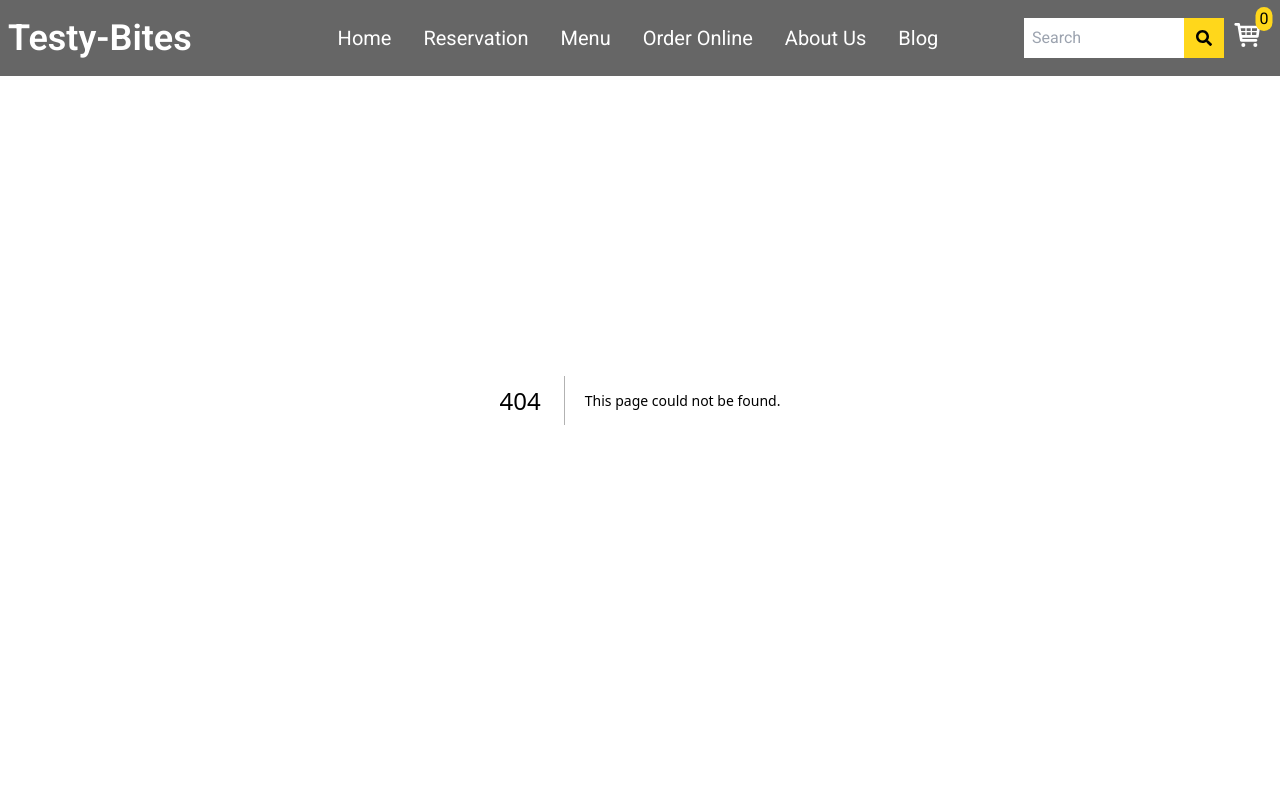
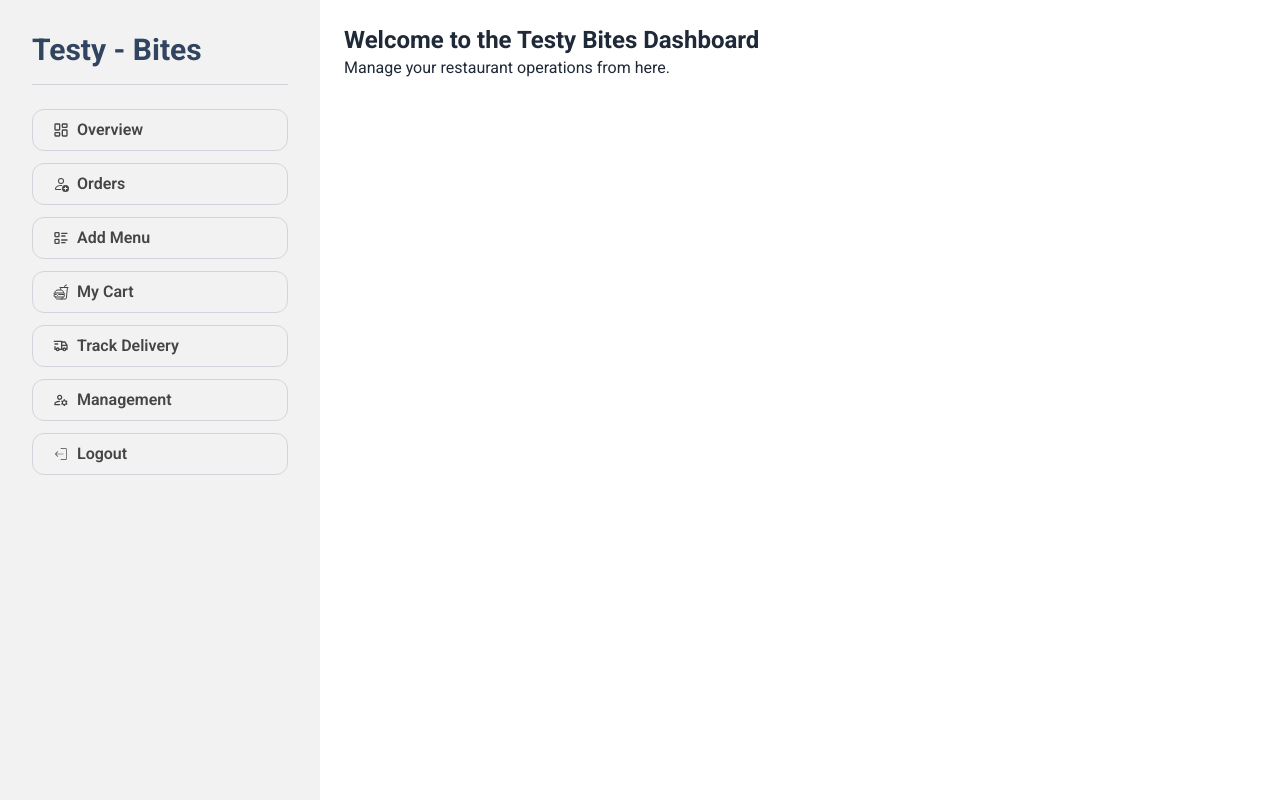
Before and after one commit to asif883/Testy-Bites-with-next.js, a Next.js app: page /dashboard in a window 1280 px wide. Before the commit this address had no page. Shown: the top 800 px of the page. Built offline with nearby package versions, Linux system fonts and the light colour scheme.

Commit message:
create dashboard

```diff
--- /dev/null
+++ b/src/app/Components/ClientWrapper.jsx
@@ -0,0 +1,18 @@
+"use client";
+import { usePathname } from "next/navigation";
+import NavBar from "./shared/Navbar";
+import Footer from "./shared/Footer";
+
+
+export default function ClientWrapper({ children }) {
+  const pathname = usePathname();
+  const isDashboard = pathname.startsWith("/dashboard"); // Check if it's a dashboard page
+
+  return (
+    <>
+      {!isDashboard && <NavBar />}
+      {children}
+      {!isDashboard && <Footer />}
+    </>
+  );
+}
--- /dev/null
+++ b/src/app/Components/Dashboard/Sidebar.jsx
@@ -0,0 +1,82 @@
+"use client"
+
+import { LuLayoutDashboard } from "react-icons/lu";
+import { TbListDetails } from "react-icons/tb";
+import { IoFastFoodOutline } from "react-icons/io5";
+import { TbTruckDelivery } from "react-icons/tb";
+import { MdOutlineManageAccounts } from "react-icons/md";
+import { CiLogout } from "react-icons/ci";
+import { BsPersonAdd } from "react-icons/bs";
+import Link from "next/link";
+
+
+
+
+const Routes = [
+  {
+    id: 1,
+    label: "Overview",
+    icon: <LuLayoutDashboard />,
+    link: "/dashboard",
+  },
+  {
+    id: 2,
+    label: "Orders",
+    icon: <BsPersonAdd/>,
+    link: "/dashboard/orders",
+  },
+  {
+    id: 3,
+    label: "Add Menu",
+    icon: <TbListDetails/>,
+    link: "/dashboard/add-menu",
+  },
+  {
+    id: 4,
+    label: "My Cart",
+    icon: <IoFastFoodOutline/>,
+    link: "/dashboard/cart",
+  },
+  {
+    id: 5,
+    label: "Track Delivery",
+    icon: <TbTruckDelivery/>,
+    link: "/dashboard/track-delivery",
+  },
+  {
+    id: 6,
+    label: "Management",
+    icon: <MdOutlineManageAccounts/>,
+    link: "/dashboard/management",
+  },
+];
+
+const Sidebar = () => {
+
+  return (
+    <div className="p-4">
+      <div className="text-center border-b border-gray-300 pb-4">
+        <Link href='/' className="text-center text-3xl font-bold text-[#324560] flex gap-1 items-center">
+          Testy - Bites
+        </Link>
+      </div>
+      <div className="py-6 space-y-3">
+        {Routes.map((route) => (
+          <Link href={route.link}
+            className="flex items-center gap-2 text-[#444546] font-semibold border border-gray-300 rounded-xl px-5 py-2"
+
+            key={route.id}
+          >
+            {route.icon && <span>{route.icon}</span>}
+            {route.label}
+          </Link>
+        ))}
+         <button className="flex items-center gap-2 text-[#444546] font-semibold border border-gray-300 rounded-xl px-5 py-2 w-full">
+          <CiLogout/>  Logout
+         </button>
+      </div>
+    </div>
+  );
+};
+
+export default Sidebar;
--- a/src/app/Components/shared/Navbar.jsx
+++ b/src/app/Components/shared/Navbar.jsx
@@ -74,7 +74,7 @@ const NavBar = () => {
                     <div className='ml-2'>
                         <div className="indicator">
                             <span className="indicator-item bg-[#FFD71B] rounded-badge text-black px-1">0</span>
-                            <Link href='/cart' className=""><TiShoppingCart size={32}/></Link>
+                            <Link href='/dashboard' className=""><TiShoppingCart size={32}/></Link>
                         </div>
                     </div>
                 </div>
--- /dev/null
+++ b/src/app/dashboard/layout.jsx
@@ -0,0 +1,33 @@
+import { RiMenu2Line } from "react-icons/ri";
+import Sidebar from "../Components/Dashboard/Sidebar";
+
+export const metadata = {
+    title: "Dashboard - Testy Bites",
+    description: "Manage orders, products, and settings in the Testy Bites dashboard.",
+    icons: "/logo.png",
+  };
+
+  export default function DashboardLayout({ children }) {
+    return (
+      <div className="drawer lg:drawer-open">
+        <input id="my-drawer-2" type="checkbox" className="drawer-toggle" />
+
+        {/* Main Content */}
+        <div className="drawer-content  p-6 w-full">
+         <label htmlFor="my-drawer-2" className="drawer-button lg:hidden">
+             <RiMenu2Line  className="mb-4" size={24}/>
+          </label>
+          {children}
+
+        </div>
+
+        {/* Sidebar */}
+        <div className="drawer-side">
+          <label htmlFor="my-drawer-2" aria-label="close sidebar" className="drawer-overlay"></label>
+          <ul className="bg-base-200 min-h-full w-80 p-4">
+             <Sidebar/>
+          </ul>
+        </div>
+      </div>
+    );
+  }
--- /dev/null
+++ b/src/app/dashboard/orders/page.jsx
@@ -0,0 +1,11 @@
+import React from 'react';
+
+const page = () => {
+    return (
+        <div>
+
+        </div>
+    );
+};
+
+export default page;
--- /dev/null
+++ b/src/app/dashboard/page.jsx
@@ -0,0 +1,8 @@
+export default function DashboardPage() {
+    return (
+      <div>
+        <h1 className="text-2xl font-bold">Welcome to the Testy Bites Dashboard</h1>
+        <p>Manage your restaurant operations from here.</p>
+      </div>
+    );
+  }
--- a/src/app/layout.js
+++ b/src/app/layout.js
@@ -1,33 +1,25 @@
-import { Geist, Geist_Mono } from "next/font/google";
 import "./globals.css";
 import NavBar from "./Components/shared/Navbar";
 import Footer from "./Components/shared/Footer";
+import ClientWrapper from "./Components/ClientWrapper";
 
-const geistSans = Geist({
-  variable: "--font-geist-sans",
-  subsets: ["latin"],
-});
 
-const geistMono = Geist_Mono({
-  variable: "--font-geist-mono",
-  subsets: ["latin"],
-});
+
 
 export const metadata = {
-  title: "Testy-Bites",
-  description: "Best restaurant for delicious food",
-  icons: "/logo.png"
+  title: "Testy Bites - Delicious Meals",
+  description: "Order the best food from Testy Bites!",
+  icons:"./logo.png"
 };
 
 export default function RootLayout({ children }) {
+
+
+
   return (
     <html lang="en" data-theme="light">
-      <body
-        className={`${geistSans.variable} ${geistMono.variable} antialiased`}
-      >
-        <NavBar/>
-        {children}
-        <Footer/>
+      <body>
+        <ClientWrapper>{children}</ClientWrapper>
       </body>
     </html>
   );
```
